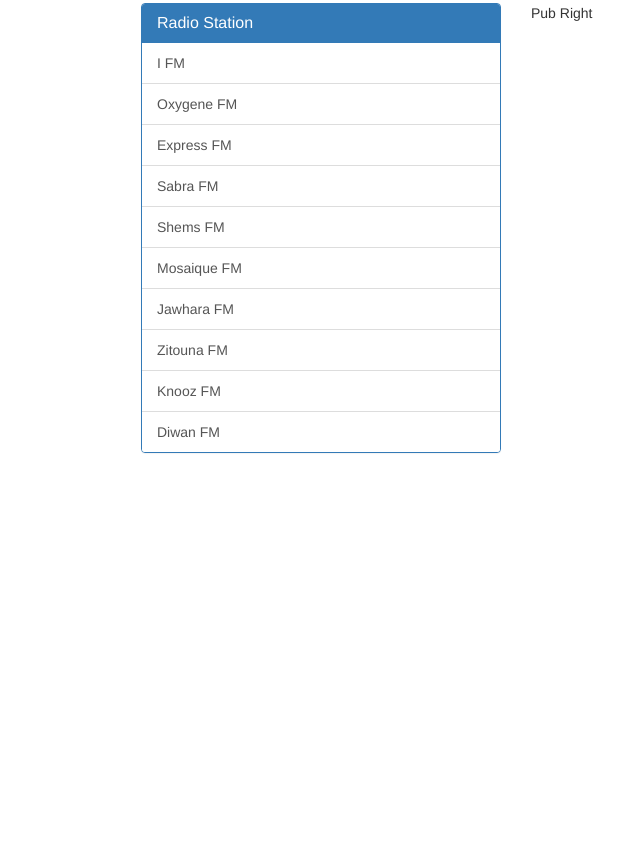
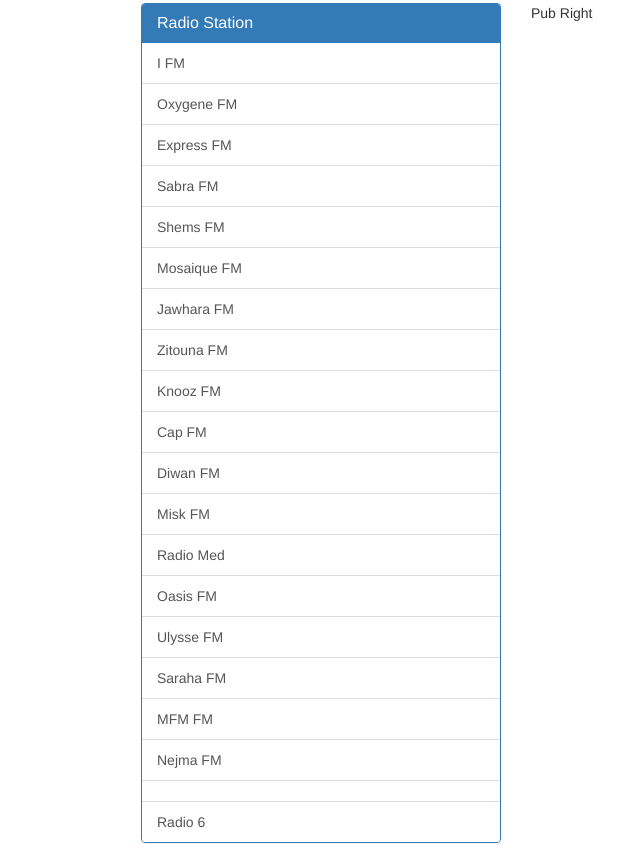
Before and after one commit to firchatn/radio.tn, a plain HTML site: page index.html in a window 1280 px wide. Shown: the part 427-1290 px from the top of the page, without its empty margins (319-959 px from the left). Before the commit the page ends 900 px from the top, so only its background shows below. Drawn offline with nearby package versions, Linux system fonts and the light colour scheme.

Commit message:
add new radio station

```diff
--- a/index.html
+++ b/index.html
@@ -70,8 +70,28 @@
 
                     <a href="#" value="Knooz FM" data-value="http://streaming.knoozfm.net:8000/knoozfm" class="list-group-item">Knooz FM</a>
 
+                    <a href="#" value="Cap FM" data-value="http://stream8.tanitweb.com/capfm" class="list-group-item">Cap FM</a>
+
                     <a href="#" value="Diwan FM" data-value="http://stream8.tanitweb.com/diwanfm" class="list-group-item">Diwan FM</a>
 
+                    <a href="#" value="Misk FM" data-value="http://178.32.253.134:8000/stream?type=.mp3" class="list-group-item">Misk FM</a>
+
+                    <a href="#" value="Radio Med" data-value="http://stream6.tanitweb.com/radiomed" class="list-group-item">Radio Med</a>
+
+                    <a href="#" value="Oasis FM" data-value="http://stream6.tanitweb.com/oasis" class="list-group-item">Oasis FM</a>
+
+                    <a href="#" value="Ulysse FM" data-value="http://188.165.79.152:9990/;stream.mp3" class="list-group-item">Ulysse FM</a>
+
+                    <a href="#" value="Saraha FM" data-value="http://ns326208.ip-37-59-9.eu:8000/sarahafm" class="list-group-item">Saraha FM</a>
+
+                    <a href="#" value="MFM FM" data-value="http://92.222.225.69:9300/;" class="list-group-item">MFM FM</a>
+
+                    <a href="#" value="Nejma FM" data-value="http://188.166.109.186:8000/stream" class="list-group-item">Nejma FM</a>
+
+                    <a href="#" value="" data-value="" class="list-group-item"></a>
+
+
+                    <a href="#" value="Radio 6" data-value="http://streaming.radio6tunis.net:8000/radio6tunis" class="list-group-item">Radio 6</a>
 
                 </ul>
             </div>
```
